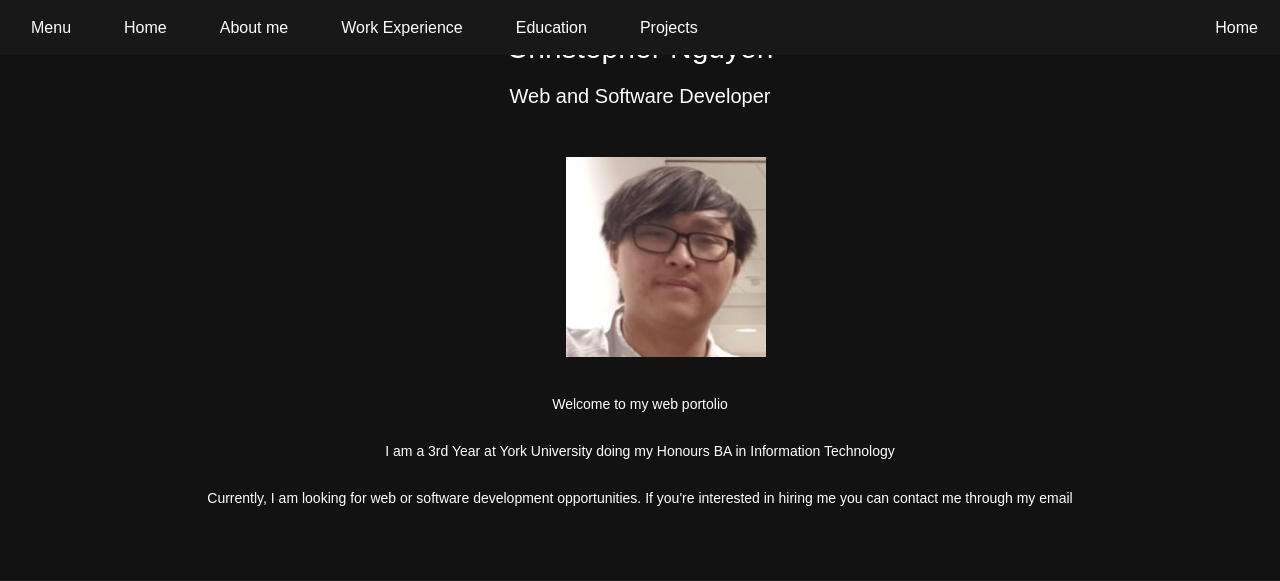
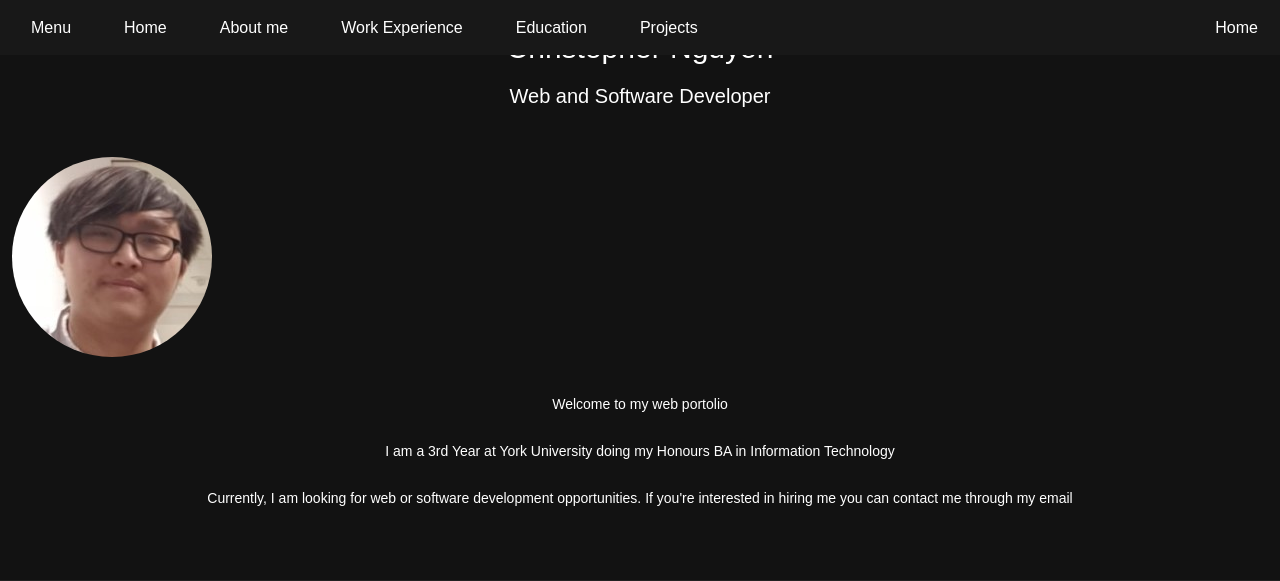
Before and after one commit to ZenonZeni/My-Personal-Website, a PHP site: the page made by Index Page Backup/index.html in a window 1280 px wide. Shown: the top 581 px of the page. Run offline with PHP 8.4, Linux system fonts and the light colour scheme.

Commit message:
css changes

```diff
--- a/Css/mystyle.css
+++ b/Css/mystyle.css
@@ -38,12 +38,11 @@ a:link{
 }
 
 .mainImage{
+	border-radius: 50%;
+	vertical-align: middle;
 	height: auto;
-  margin-left: auto;
-  margin-right: auto;
 	width: auto;
   max-width: 100%;
-	padding-left:5%;
 }
 
 .image2{
--- a/Css/slide.css
+++ b/Css/slide.css
@@ -1,7 +1,7 @@
 .mySlidesImage{
   height:400px;
   width:100%;
-  object-fit: contain;
+  object-fit: scale-down;
   border-style: thin; color: #48484848; background-color: #48484848;
 }
 
```
